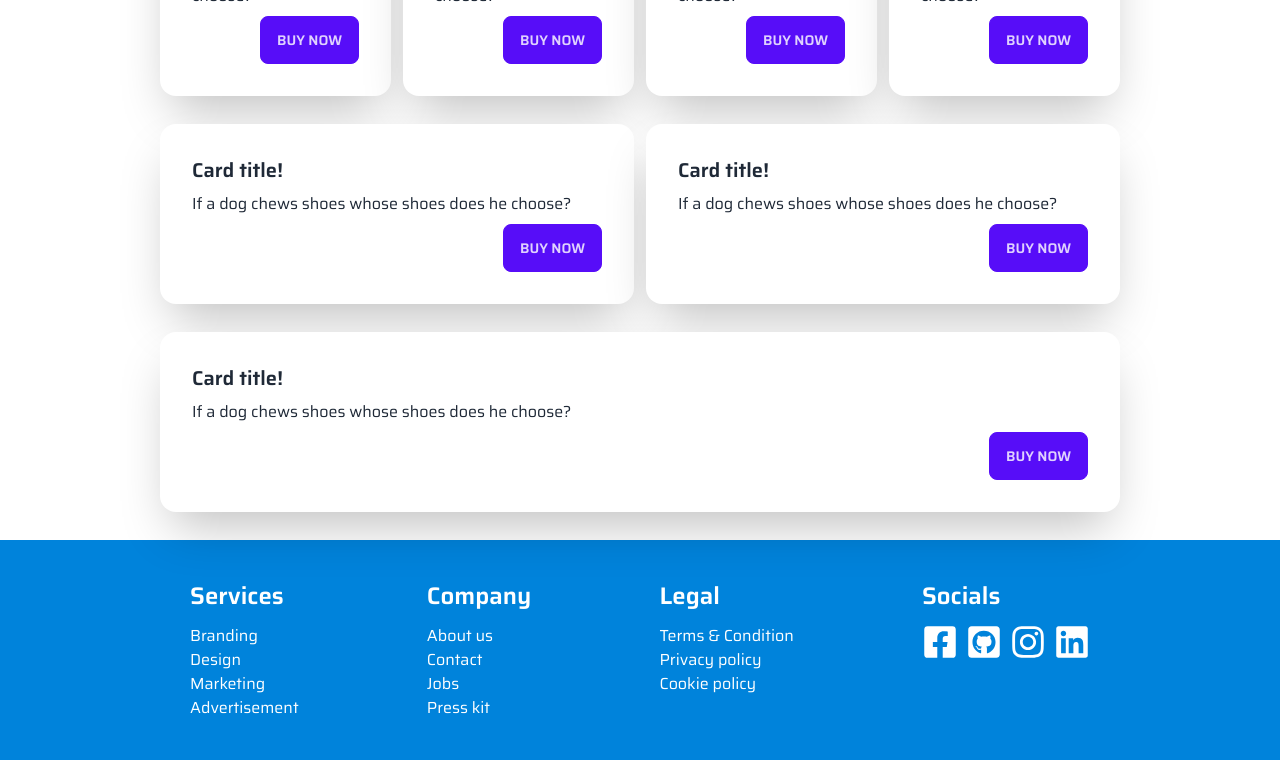
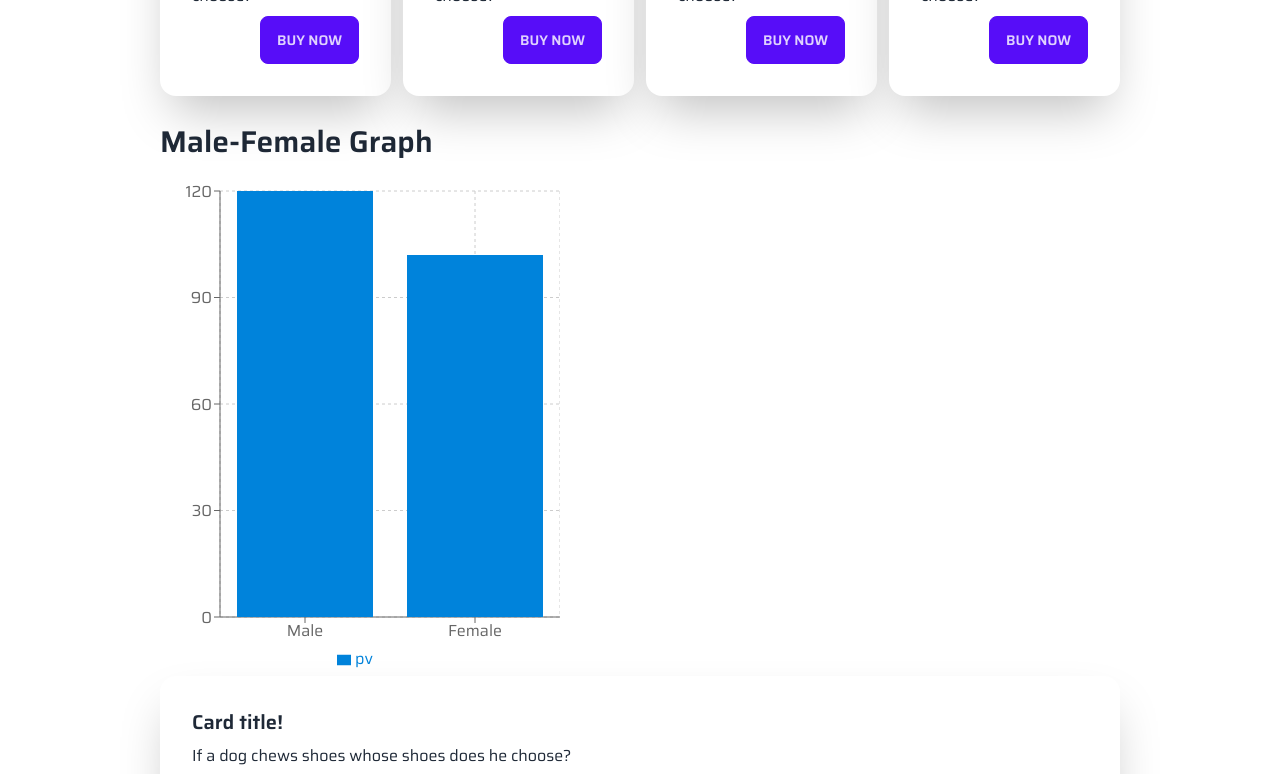
Before and after one commit to rashidulub/newwwrashed, a Next.js app: page /dashboard in a window 1280 px wide. Shown: the part 860-1634 px from the top of the page. Built offline with nearby package versions, Linux system fonts and the light colour scheme; no server answers.

Commit message:
recharts and setting page

```diff
--- a/src/app/dashboard/page.jsx
+++ b/src/app/dashboard/page.jsx
@@ -1,18 +1,32 @@
 "use client";
+import React, { PureComponent } from 'react';
+import { BarChart, Bar, Cell, XAxis, YAxis, CartesianGrid, Tooltip, Legend, ResponsiveContainer } from 'recharts';
 import { AiOutlineRight } from "react-icons/ai";
 import { BiSearchAlt } from "react-icons/bi";
 
 const dashboardPage = () => {
+  const data = [
+    {
+      name: 'Male',
+      pv: 120,
+      amt: 240,
+    },
+    {
+      name: 'Female',
+      pv: 102,
+      amt: 240,
+    }
+  ];
   return (
     <div className="lg:w-3/4 w-11/12 mx-auto pt-32">
       {/* Create your Component */}
       <p className="text-4xl font-semibold">Admin Dashboard</p>
 
       <div className="flex items-center gap-2 mt-4">
-          <h1 className="text-2xl">Home</h1>
-          <AiOutlineRight size="1.5em" color="#0083db" className="font-bold" />
-          <h1 className="text-2xl font-semibold text-[#0083db]">Admin</h1>
-        </div>
+        <h1 className="text-2xl">Home</h1>
+        <AiOutlineRight size="1.5em" color="#0083db" className="font-bold" />
+        <h1 className="text-2xl font-semibold text-[#0083db]">Admin</h1>
+      </div>
 
       {/* Mini Card Component Here*/}
       <div className="grid grid-cols-4 gap-3 mt-12 mb-7">
@@ -117,24 +131,26 @@ const dashboardPage = () => {
       </div>
 
       {/* total male and female + exrta one Component Here */}
-      <div className="grid grid-cols-2 gap-3 mb-7">
-        <div className="card w-auto bg-base-100 shadow-2xl">
-          <div className="card-body">
-            <h2 className="card-title">Card title!</h2>
-            <p>If a dog chews shoes whose shoes does he choose?</p>
-            <div className="card-actions justify-end">
-              <button className="btn btn-primary">Buy Now</button>
-            </div>
-          </div>
-        </div>
-        <div className="card w-auto bg-base-100 shadow-2xl">
-          <div className="card-body">
-            <h2 className="card-title">Card title!</h2>
-            <p>If a dog chews shoes whose shoes does he choose?</p>
-            <div className="card-actions justify-end">
-              <button className="btn btn-primary">Buy Now</button>
-            </div>
-          </div>
+      <div>
+        <h3 className="text-3xl font-semibold mb-4">Male-Female Graph</h3>
+        <div style={{ width: '400px', height: '500px' }}>
+          <ResponsiveContainer>
+            <BarChart
+              data={data}
+              margin={{
+                top: 15,
+                bottom: 5,
+              }}
+            >
+              <CartesianGrid strokeDasharray="3 3" />
+              <XAxis dataKey="name" />
+              <YAxis />
+              <Tooltip />
+              <Legend />
+              <Bar dataKey="pv" fill="#0083db" />
+              {/* <Bar dataKey="uv" fill="#82ca9d" /> */}
+            </BarChart>
+          </ResponsiveContainer>
         </div>
       </div>
 
```
Also changed, not shown: 1 other file (tests, documents, lock files or other folders).
